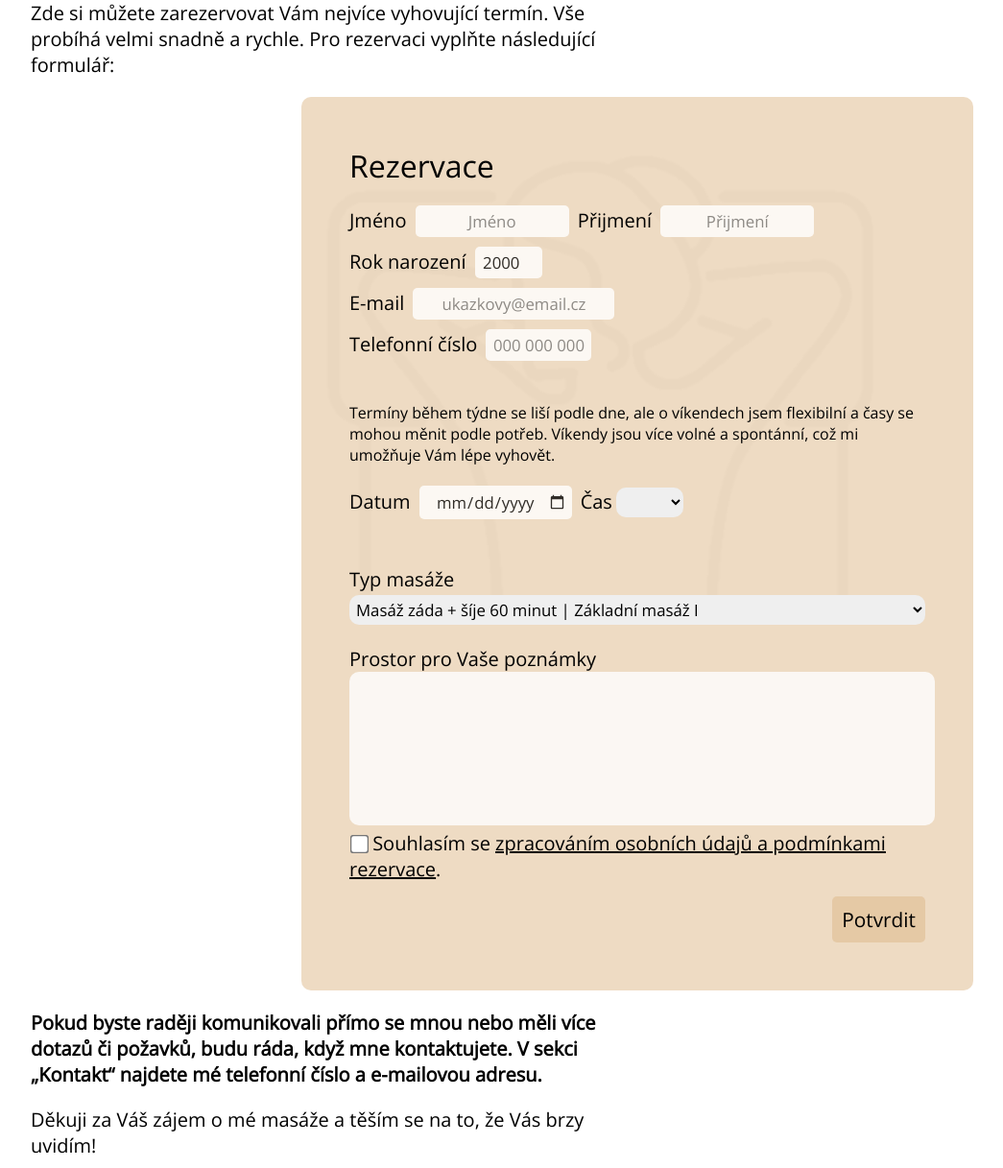
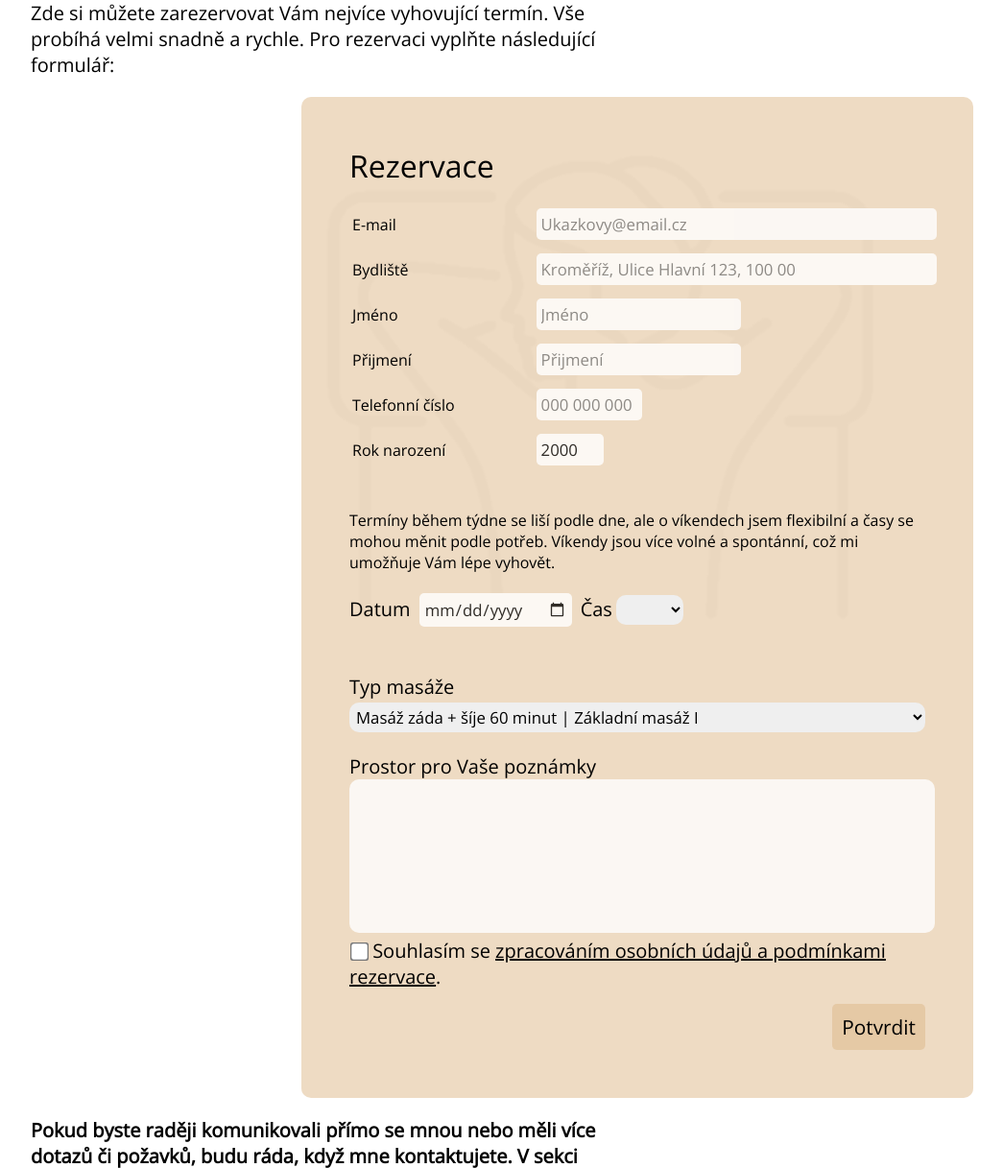
Before and after one commit to poruto/web-flask-masazedom.cz, a Flask app: page /rezervace in a window 1280 px wide; the page is wider, and only the part inside the window is pictured. Shown: the part 141-1358 px from the top of that part at 96% size, without its empty margins (6-1051 px from the left). Run offline with Flask 3, Linux system fonts and the light colour scheme; lists and menus that the app fills with data are empty.

Commit message:
place added to form

```diff
--- a/main.py
+++ b/main.py
@@ -63,6 +63,7 @@ def rezervace_create():
     date = request.form["reservation_date"]
     massage_type = request.form["reservation_type"]
     notes = request.form["reservation_notes"]
+    place = request.form["reservation_place"]
 
     time = ""
 
@@ -78,6 +79,9 @@ def rezervace_create():
     print("Time", time)
 
     errmsg = ""
+
+    if len(place) == 0:
+        errmsg += "Nevyplnili jste Bydliště. "
 
     if len(name) == 0:
         errmsg += "Nevyplnili jste Jméno. "
@@ -110,7 +114,7 @@ def rezervace_create():
 
     # If everything valid, try to send email
     if created == 1:
-        rm.create_reservation(str(name), str(surname), str(year), str(email), str(phone), str(date), str(time), str(massage_type), str(notes))
+        rm.create_reservation(str(name), str(surname), str(year), str(email), str(phone), str(date), str(time), str(massage_type), str(notes), str(place))
 
         #  Send notification to own email
         create_email = ("Založena rezervace v systému\nJméno: %s "
--- a/static/styles.css
+++ b/static/styles.css
@@ -61,7 +61,7 @@
     border-radius: 5px;
     font-size: 105%;
     border: none;
-    text-align: center;
+    text-align: left;
     opacity: 80%;
 }
 
--- a/templates/admin/panel.html
+++ b/templates/admin/panel.html
@@ -92,6 +92,9 @@
                 Přijmení
             </th>
             <th class="atable_th">
+                Bydliště
+            </th>
+            <th class="atable_th">
                 Rok narození
             </th>
             <th class="atable_th">
@@ -162,6 +165,9 @@
             </td>
             <td class="{{classtd}}">
                 {{r.surname}}
+            </td>
+            <td class="{{classtd}}">
+                {{r.place}}
             </td>
             <td class="{{classtd}}">
                 {{r.year}}
--- a/templates/rezervace.html
+++ b/templates/rezervace.html
@@ -14,20 +14,64 @@
             Rezervace
         </div>
         <form id="reservation_form" action="{{url_for('rezervace_create')}}" method="post">
-            <label class="reservation_label" for="reservation_name">Jméno</label>
-            <input style="width: 25%;" id="reservation_name" name="reservation_name" type="text" class="reservation_input_text" placeholder="Jméno">
-            <label class="reservation_label" for="reservation_surname">Přijmení</label>
-            <input style="width: 25%;" id="reservation_surname" name="reservation_surname" type="text" class="reservation_input_text" placeholder="Přijmení">
-            <br>
-            <label class="reservation_label" for="reservation_year">Rok narození</label>
-            <input style="width: 60px;" id="reservation_year" name="reservation_year" type="number" min="1900" max="2100" class="reservation_input_text" placeholder="2000" value="2000">
-            <br>
-            <label class="reservation_label" for="reservation_email">E-mail</label>
-            <input style="max-width: 200px; width: 200px;" id="reservation_email" name="reservation_email" type="text" class="reservation_input_text" placeholder="ukazkovy@email.cz">
-            <br>
-            <label class="reservation_label" for="reservation_phone">Telefonní číslo</label>
-            <input style="max-width: 100px; width: 100px;" id="reservation_phone" name="reservation_phone" type="text" class="reservation_input_text" placeholder="000 000 000">
-            <br>
+
+             <table style="width: 100%">
+
+                <tr>
+                    <td>
+                        E-mail
+                    </td>
+                    <td>
+                        <input style="width: 100%;" id="reservation_email" name="reservation_email" type="text" class="reservation_input_text" placeholder="Ukazkovy@email.cz">
+                    </td>
+                </tr>
+
+                <tr>
+                    <td>
+                        Bydliště
+                    </td>
+                    <td>
+                        <input style="width: 100%;" id="reservation_place" name="reservation_place" type="text" class="reservation_input_text" placeholder="Kroměříž, Ulice Hlavní 123, 100 00">
+                    </td>
+                </tr>
+
+                <tr>
+                    <td>
+                        Jméno
+                    </td>
+                    <td>
+                        <input style="width: 50%;" id="reservation_name" name="reservation_name" type="text" class="reservation_input_text" placeholder="Jméno">
+                    </td>
+                </tr>
+
+                <tr>
+                    <td>
+                        Přijmení
+                    </td>
+                    <td>
+                        <input style="width: 50%;" id="reservation_surname" name="reservation_surname" type="text" class="reservation_input_text" placeholder="Přijmení">
+                    </td>
+                </tr>
+
+                <tr>
+                    <td>
+                        Telefonní číslo
+                    </td>
+                    <td>
+                        <input style="max-width: 100px; width: 100px;" id="reservation_phone" name="reservation_phone" type="text" class="reservation_input_text" placeholder="000 000 000">
+                    </td>
+                </tr>
+
+                <tr>
+                    <td>
+                        Rok narození
+                    </td>
+                    <td>
+                        <input style="width: 60px;" id="reservation_year" name="reservation_year" type="number" min="1900" max="2100" class="reservation_input_text" placeholder="2000" value="2000">
+                    </td>
+                </tr>
+             </table>
+
             <br>
 
             <p>
```
Also changed, not shown: data.json (+1 -1 lines), reservations.py (+6 -4 lines), 2 other files.
